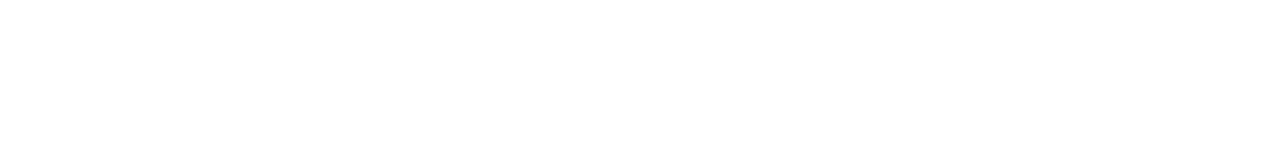
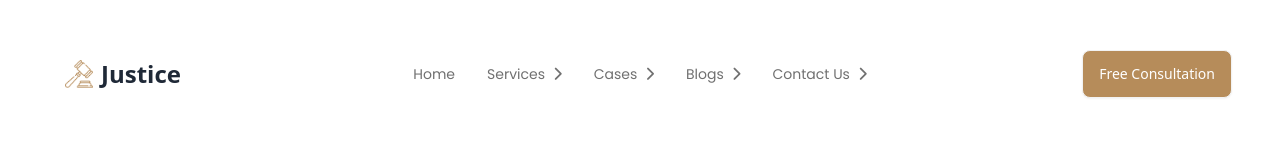
Before and after one commit to shahadathhs/legal-solutions, a plain HTML site: page index.html in a window 1280 px wide. Drawn offline with nearby package versions, Linux system fonts and the light colour scheme.

Commit message:
navbar completed

```diff
--- a/index.html
+++ b/index.html
@@ -1,11 +1,92 @@
 <!DOCTYPE html>
 <html lang="en">
+<!-- head section started -->
 <head>
   <meta charset="UTF-8">
   <meta name="viewport" content="width=device-width, initial-scale=1.0">
   <title>Legal Solutions</title>
+  <!-- font awesome kit -->
+  <script src="https://kit.fontawesome.com/2d75d29621.js" crossorigin="anonymous"></script>
+  <!-- google font EB Garamond and Poppins-->
+  <link rel="preconnect" href="https://fonts.googleapis.com">
+  <link rel="preconnect" href="https://fonts.gstatic.com" crossorigin>
+  <link href="https://fonts.googleapis.com/css2?family=EB+Garamond:wght@600;700;800&family=Poppins:wght@400;500;600&display=swap" rel="stylesheet">
+  <!-- tailwind css and daisy ui cdn -->
+  <link href="https://cdn.jsdelivr.net/npm/daisyui@4.6.0/dist/full.min.css" rel="stylesheet" type="text/css" />
+  <script src="https://cdn.tailwindcss.com"></script>
+  <!-- custom css -->
+  <style>
+    .font-garamond{
+      font-family: 'EB Garamond', serif;
+    }
+
+    .font-poppins{
+      font-family: 'Poppins', sans-serif;
+    }
+  </style>
+  <!-- custom tailwind css -->
+  <script>
+    tailwind.config = {
+      theme: {
+        extend: {
+          colors: {
+            clifford: '#da373d',
+          }
+        }
+      }
+    }
+  </script>
 </head>
+<!-- head section ended -->
+<!-- BODY SECTION -->
 <body>
+  <!-- header section started -->
+  <header>
+    <!-- navbar section -->
+    <nav class="p-1 lg:p-10">
+      <div class="navbar bg-base-100">
+        <div class="navbar-start">
+          <div class="dropdown">
+            <div tabindex="0" role="button" class="btn btn-ghost lg:hidden">
+              <svg xmlns="http://www.w3.org/2000/svg" class="h-5 w-5" fill="none" viewBox="0 0 24 24" stroke="currentColor"><path stroke-linecap="round" stroke-linejoin="round" stroke-width="2" d="M4 6h16M4 12h8m-8 6h16" /></svg>
+            </div>
+            <ul tabindex="0" class="menu menu-sm dropdown-content mt-3 z-[1] p-2 shadow bg-base-100 rounded-box w-52 font-poppins text-[#707070]">
+              <li><a>Home</i></a></li>
+              <li><a>Services <i class="fa-solid fa-chevron-right"></i></a></li>
+              <li><a>Cases <i class="fa-solid fa-chevron-right"></i></a></li>
+              <li><a>Blogs <i class="fa-solid fa-chevron-right"></i></a></li>
+              <li><a>Contact Us <i class="fa-solid fa-chevron-right"></i></a></li>
+            </ul>
+          </div>
+          <a class="btn btn-ghost text-xl font-medium lg:text-2xl lg:font-extrabold">
+            <img class="w-5 lg:w-7 font-garamond" src="images/business.png" alt=""> Justice
+          </a>
+        </div>
+        <div class="navbar-center hidden lg:flex">
+          <ul class="menu menu-horizontal px-1 font-poppins text-[#707070]">
+            <li><a>Home</a></li>
+            <li><a>Services <i class="fa-solid fa-chevron-right"></i></a></li>
+            <li><a>Cases <i class="fa-solid fa-chevron-right"></i></a></li>
+            <li><a>Blogs <i class="fa-solid fa-chevron-right"></i></a></li>
+            <li><a>Contact Us <i class="fa-solid fa-chevron-right"></i></a></li>
+          </ul>
+        </div>
+        <div class="navbar-end">
+          <a class="btn rounded-lg text-white font-medium bg-[#B68C5A]">Free Consultation</a>
+        </div>
+      </div>
+    </nav>
+  </header>
+  <!-- header section ended -->
+  <!-- main section started -->
+  <main>
 
+  </main>
+  <!-- main section ended -->
+  <!-- footer section started -->
+  <footer>
+
+  </footer>
+  <!-- footer section ended -->
 </body>
 </html>
--- /dev/null
+++ b/tailwind.config.js
@@ -0,0 +1,8 @@
+/** @type {import('tailwindcss').Config} */
+module.exports = {
+  content: ["./src/**/*.{html,js}"],
+  theme: {
+    extend: {},
+  },
+  plugins: [],
+}
```
